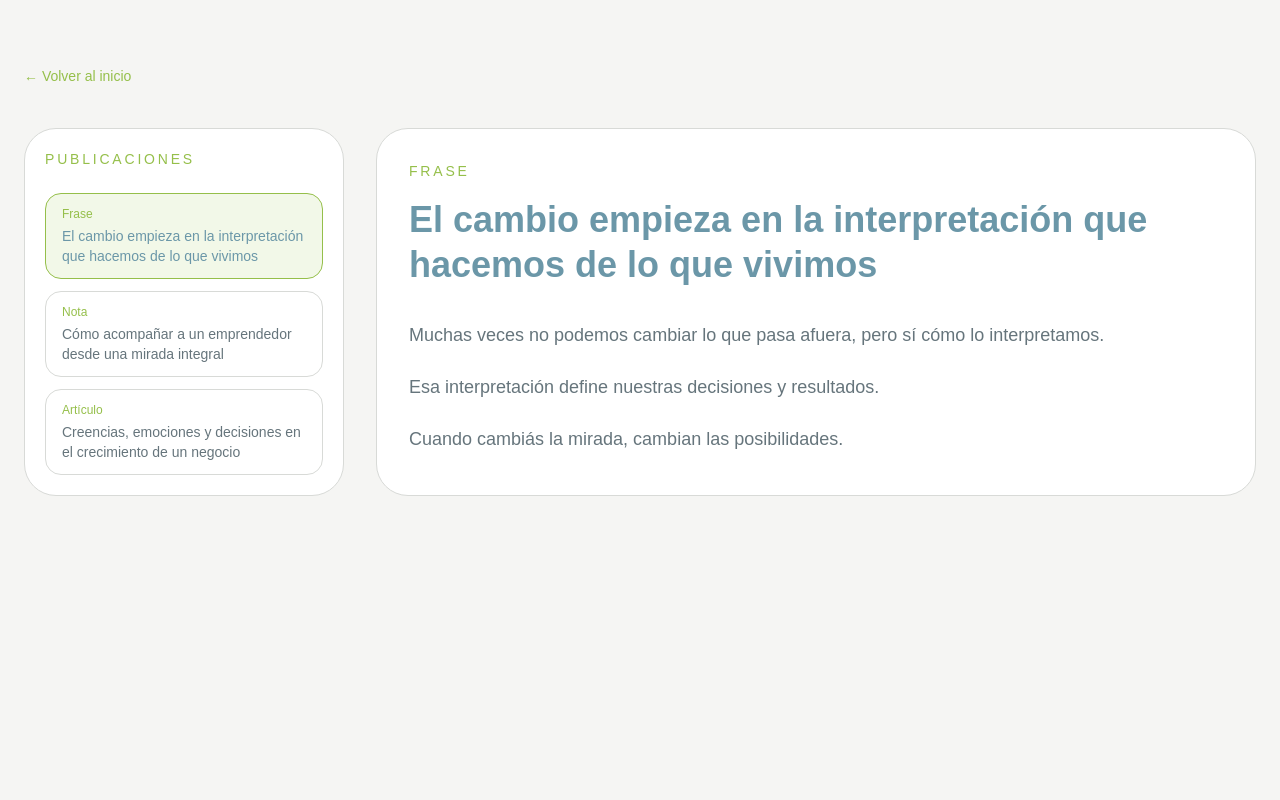
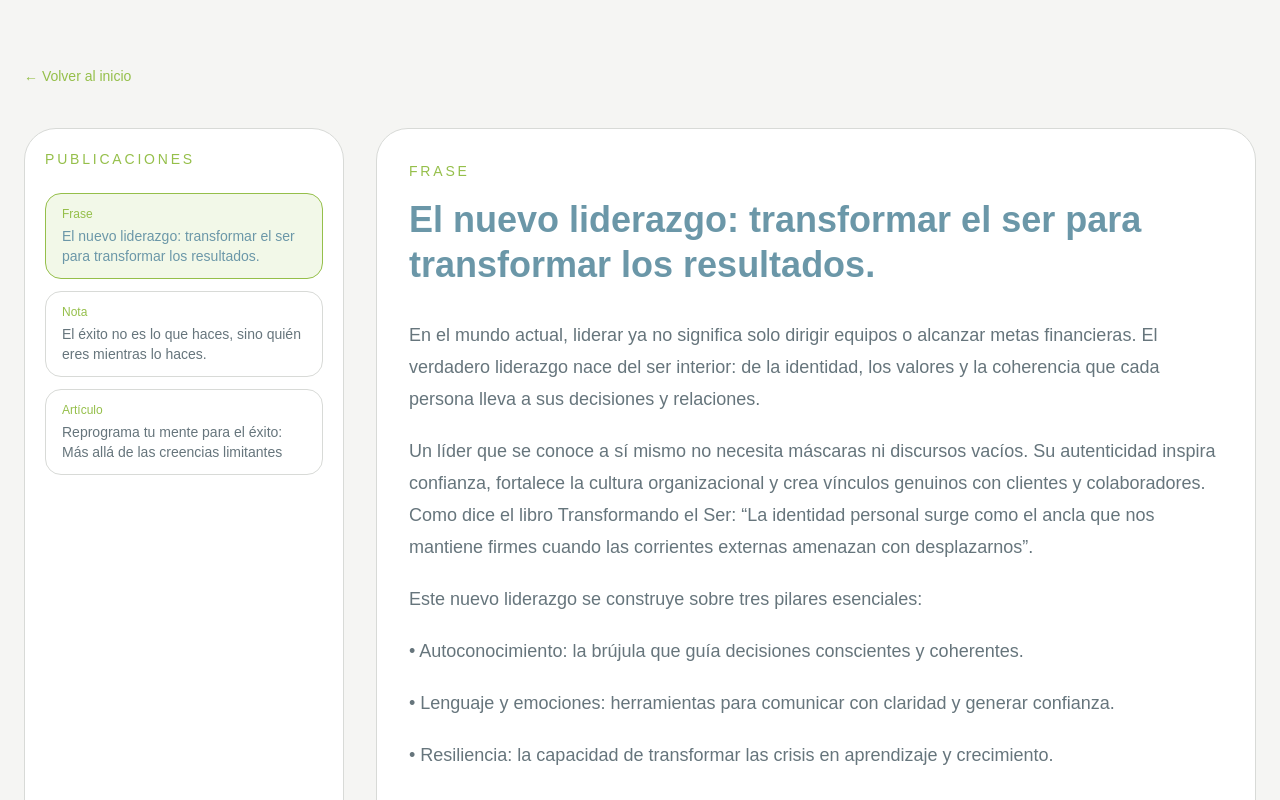
Before and after one commit to cynthiap-hash/bionar-web, a Next.js app: page /notas in a window 1280 px wide. Shown: the top 800 px of the page. Built offline with nearby package versions, Linux system fonts and the light colour scheme.

Commit message:
agrega pagina general de notas

```diff
--- a/app/notas/page.tsx
+++ b/app/notas/page.tsx
@@ -3,32 +3,43 @@ const notas = [
     slug: "cambio-interpretacion",
     tipo: "Frase",
     titulo:
-      "El cambio empieza en la interpretación que hacemos de lo que vivimos",
+      "El nuevo liderazgo: transformar el ser para transformar los resultados.",
     contenido: [
-      "Muchas veces no podemos cambiar lo que pasa afuera, pero sí cómo lo interpretamos.",
-      "Esa interpretación define nuestras decisiones y resultados.",
-      "Cuando cambiás la mirada, cambian las posibilidades.",
-    ],
-  },
+    "En el mundo actual, liderar ya no significa solo dirigir equipos o alcanzar metas financieras. El verdadero liderazgo nace del ser interior: de la identidad, los valores y la coherencia que cada persona lleva a sus decisiones y relaciones.",
+    "Un líder que se conoce a sí mismo no necesita máscaras ni discursos vacíos. Su autenticidad inspira confianza, fortalece la cultura organizacional y crea vínculos genuinos con clientes y colaboradores. Como dice el libro Transformando el Ser: “La identidad personal surge como el ancla que nos mantiene firmes cuando las corrientes externas amenazan con desplazarnos”.",
+    "Este nuevo liderazgo se construye sobre tres pilares esenciales:",
+    "• Autoconocimiento: la brújula que guía decisiones conscientes y coherentes.",
+    "• Lenguaje y emociones: herramientas para comunicar con claridad y generar confianza.",
+    "• Resiliencia: la capacidad de transformar las crisis en aprendizaje y crecimiento.",
+    "Cuando un líder conecta su propósito con cada acción, no solo logra resultados sostenibles, sino que también transforma a las personas que hacen posible esos resultados. El liderazgo desde el ser es, en esencia, un camino de integridad, propósito y humanidad compartida.",
+    "¿Qué opinas? ¿Crees que el liderazgo auténtico es la clave para el futuro de los negocios?",
+  ],
+},
   {
     slug: "acompanar-emprendedor",
     tipo: "Nota",
-    titulo: "Cómo acompañar a un emprendedor desde una mirada integral",
+    titulo: "El éxito no es lo que haces, sino quién eres mientras lo haces.",
     contenido: [
-      "Un emprendimiento no es solo estrategia.",
-      "También es emocionalidad, historia y creencias.",
-      "Cuando trabajás eso, el negocio cambia.",
+      "Es de suma importancia introducir la identidad personal y el autoconocimiento como base del liderazgo.",
+      "Muchos emprendedores buscan la \"fórmula mágica\" en estrategias externas, olvidando que el cimiento de cualquier proyecto sostenible es la identidad de quien lo lidera. La identidad no es una máscara para impresionar a clientes; es la esencia que dicta cómo piensas, hablas y actúas ante los desafíos.",
+      "El autoconocimiento como brújula: Conocer tus valores y motivaciones no es un lujo, es una herramienta operativa que te permite tomar decisiones coherentes y construir relaciones auténticas con tu equipo y aliados.",
+      "La coherencia como estrategia: Cuando hay alineación entre lo que dices y lo que haces, generas una confianza que el mercado percibe de inmediato.",
+      "Pregunta clave: ¿Qué valores quieres defender incluso cuando el negocio exija sacrificios?.",
+      "Si sientes que tu negocio ha crecido pero has perdido el rumbo, únete a nuestro programa de liderazgo consciente para redescubrir la brújula que guiará tu próximo nivel de éxito.",
     ],
   },
   {
     slug: "creencias-emociones-decisiones",
     tipo: "Artículo",
     titulo:
-      "Creencias, emociones y decisiones en el crecimiento de un negocio",
+      "Reprograma tu mente para el éxito: Más allá de las creencias limitantes",
     contenido: [
-      "Las decisiones no son solo racionales.",
-      "Están atravesadas por emociones y experiencias previas.",
-      "Ordenar eso permite crecer con más claridad.",
+      "Mostrar cómo la Programación Neurolingüística (PNL) puede transformar la gestión empresarial",
+      "¿Alguna vez has sentido que hay un techo invisible que no te deja avanzar? Ese techo suelen ser las creencias limitantes: frases como \"no soy suficientemente capaz\" o \"siempre fallaré en esto\" que actúan como software defectuoso en tu mente",
+      "El poder del lenguaje: Las palabras que eliges no solo describen tu realidad, la crean. Cambiar un discurso interno de amenazas por uno de posibilidades transforma tus acciones proactivas.",
+      "Herramientas prácticas: Mediante técnicas como el reencuadre, puedes convertir un error en información valiosa que acelere tu aprendizaje, en lugar de verlo como una señal de incapacidad.",
+      "Aprende a gestionar esos estados  de ansiedad a la calma, segundos antes de una negociación importante utilizando técnicas de anclaje.",
+      "Deja de ser rehén de tus viejos patrones mentales. Inscríbete en nuestro entrenamiento y adquiere la \"caja de herramientas\" de PNL que todo líder moderno necesita para reprogramar sus resultados.",
     ],
   },
 ];
--- a/app/page.tsx
+++ b/app/page.tsx
@@ -74,24 +74,27 @@ export default function BionarWebMaqueta() {
   const publicaciones = [
     {
       titulo:
-        "El cambio empieza en la interpretación que hacemos de lo que vivimos",
+        "El nuevo liderazgo: transformar el ser para transformar los resultados.",
       tipo: "Frase",
       slug: "cambio-interpretacion",
+      preview: "El liderazgo actual nace del autoconocimiento, la coherencia y la resiliencia, más allá de solo resultados. Liderar desde el ser genera confianza, cultura sólida y relaciones auténticas.",
       imagen:
         "https://images.unsplash.com/photo-1500530855697-b586d89ba3ee?auto=format&fit=crop&w=1200&q=80",
     },
     {
-      titulo: "Cómo acompañar a un emprendedor desde una mirada integral",
+      titulo: "El éxito no es lo que haces, sino quién eres mientras lo haces.",
       tipo: "Nota",
       slug: "acompanar-emprendedor",
+      preview: "El verdadero éxito no depende de lo que haces, sino de quién eres al hacerlo. La identidad y la coherencia son la base para decisiones firmes y vínculos de confianza.",
       imagen:
         "https://images.unsplash.com/photo-1517048676732-d65bc937f952?auto=format&fit=crop&w=1200&q=80",
     },
     {
       titulo:
-        "Creencias, emociones y decisiones en el crecimiento de un negocio",
+        "Reprograma tu mente para el éxito: Más allá de las creencias limitantes",
       tipo: "Artículo",
       slug: "creencias-emociones-decisiones",
+      Preview: "Las creencias limitantes frenan tu crecimiento, pero puedes reprogramarlas con PNL. Cambiar tu lenguaje interno y emocional transforma tus resultados y tu liderazgo.",
       imagen:
         "https://images.unsplash.com/photo-1520607162513-77705c0f0d4a?auto=format&fit=crop&w=1200&q=80",
     },
```
